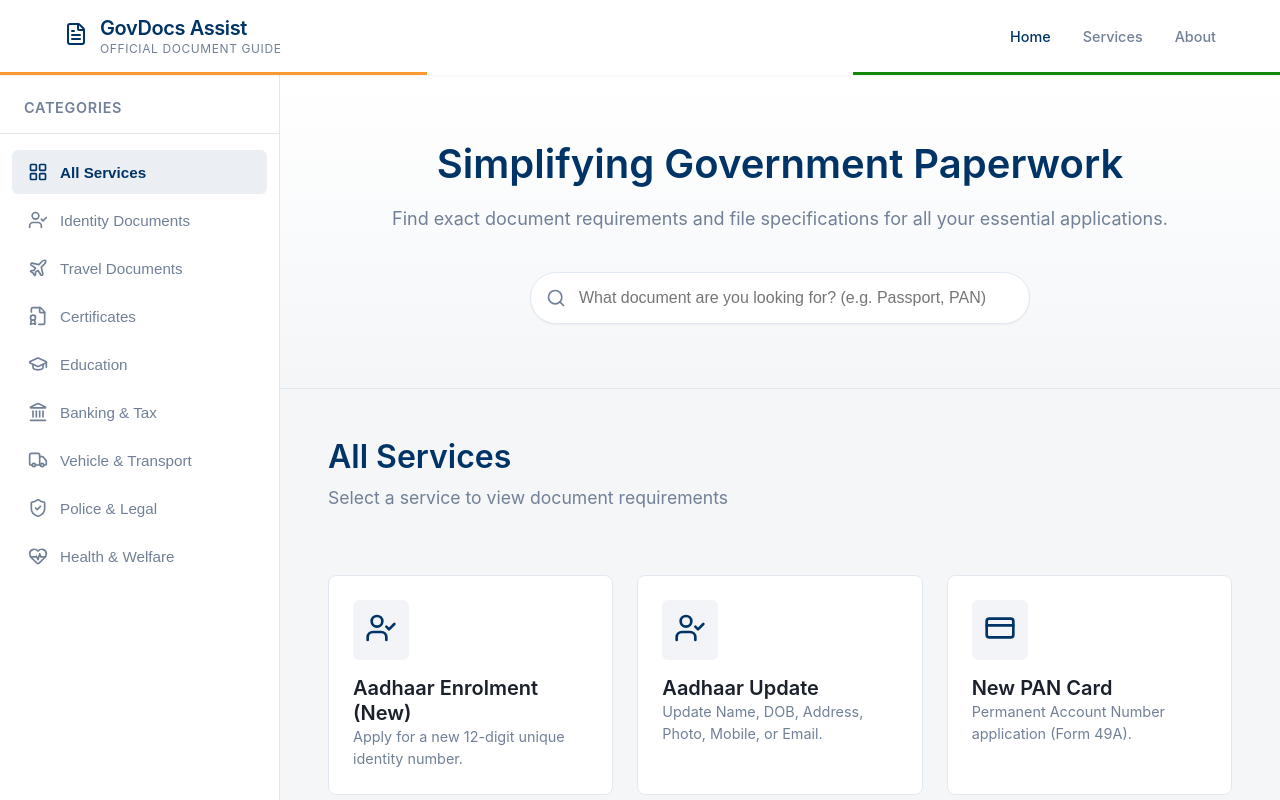
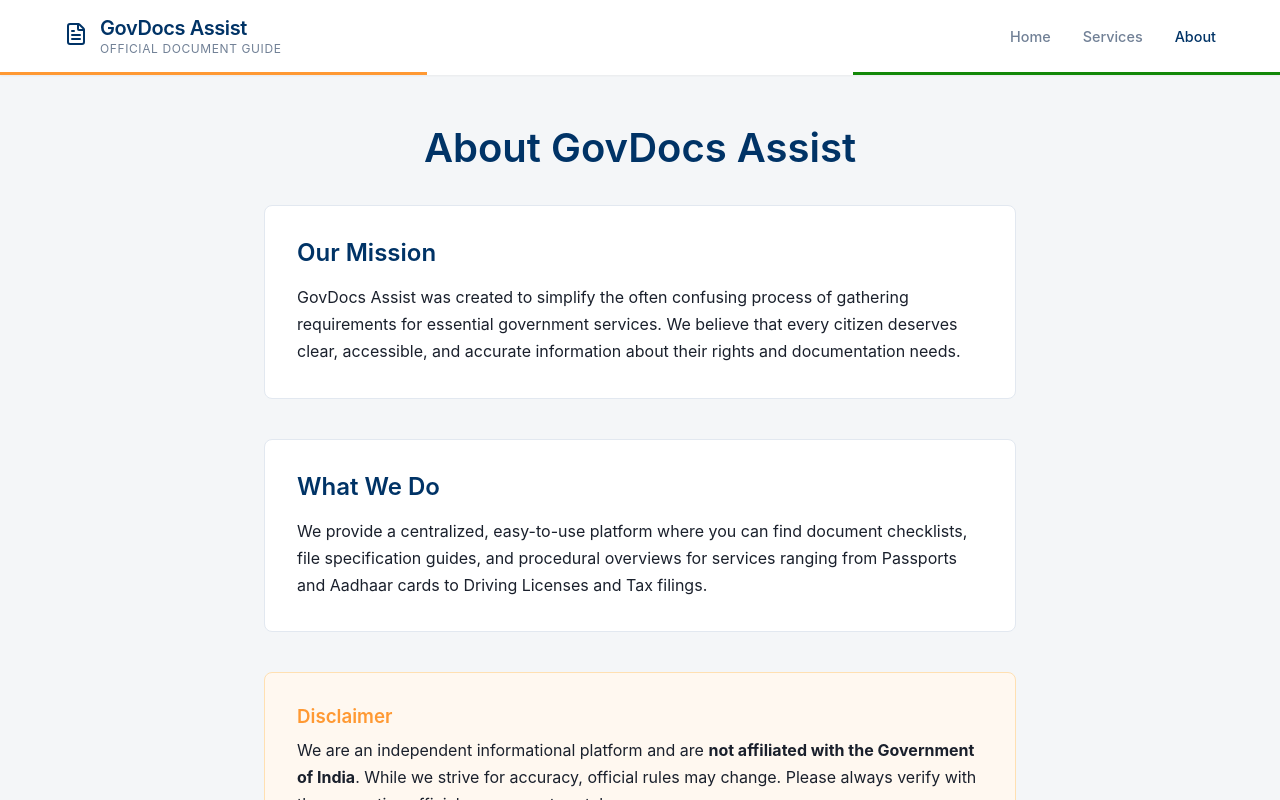
Before and after one commit to gargarnav/GovDocuments, a React (Vite) app: page /about in a window 1280 px wide. Built offline with nearby package versions, Linux system fonts and the light colour scheme.

Commit message:
Add About Us page with routing and navigation

```diff
--- a/package.json
+++ b/package.json
@@ -12,7 +12,8 @@
   "dependencies": {
     "lucide-react": "^0.563.0",
     "react": "^19.2.0",
-    "react-dom": "^19.2.0"
+    "react-dom": "^19.2.0",
+    "react-router-dom": "^7.13.0"
   },
   "devDependencies": {
     "@eslint/js": "^9.39.1",
--- a/src/App.jsx
+++ b/src/App.jsx
@@ -1,93 +1,25 @@
-import { useState } from 'react';
+
+import { BrowserRouter as Router, Routes, Route } from 'react-router-dom';
 import './App.css';
 import './modal.css';
 import './layout.css';
+import './about.css';
 import { Header } from './components/Header';
-import { Hero } from './components/Hero';
-import { ServiceCard } from './components/ServiceCard';
-import { DocumentModal } from './components/DocumentModal';
-import { Sidebar } from './components/Sidebar';
-import { services, categories } from './data/services';
+import { Home } from './Home';
+import { About } from './components/About';
 
 function App() {
-  const [selectedService, setSelectedService] = useState(null);
-  const [selectedCategory, setSelectedCategory] = useState(null);
-  const [searchTerm, setSearchTerm] = useState('');
+  return (
+    <Router>
+      <div className="app-container">
+        <Header />
 
-  const filteredServices = services.filter(service => {
-    // 1. Filter by Category
-    if (selectedCategory && service.categoryId !== selectedCategory) return false;
-
-    // 2. Filter by Search
-    if (searchTerm) {
-      const term = searchTerm.toLowerCase();
-      return (
-        service.title.toLowerCase().includes(term) ||
-        service.description.toLowerCase().includes(term)
-      );
-    }
-
-    return true;
-  });
-
-  const activeCategory = categories.find(c => c.id === selectedCategory);
-
-  // Theme segregations
-  const isPrivateSection = activeCategory?.isPrivate;
-
-  return (
-    <div className={`app-container ${isPrivateSection ? 'theme-private' : ''}`}>
-      <Header />
-
-      <main className="main-layout">
-        <Sidebar
-          categories={categories}
-          selectedCategory={selectedCategory}
-          onSelectCategory={(id) => {
-            setSelectedCategory(id);
-            window.scrollTo({ top: 0, behavior: 'smooth' });
-          }}
-        />
-
-        <div className="content-wrapper">
-          <Hero searchTerm={searchTerm} onSearchChange={setSearchTerm} />
-
-          <div className="content-container">
-            <section className="services-section">
-              <div className="section-header">
-                <h3>{activeCategory ? activeCategory.title : 'All Services'}</h3>
-                <p>{activeCategory ? activeCategory.description : 'Select a service to view document requirements'}</p>
-              </div>
-
-              <div className="services-grid">
-                {filteredServices.map(service => (
-                  <ServiceCard
-                    key={service.id}
-                    service={service}
-                    onClick={setSelectedService}
-                  />
-                ))}
-
-                {filteredServices.length === 0 && (
-                  <div className="no-results">
-                    <p>No services found matching your criteria.</p>
-                  </div>
-                )}
-              </div>
-            </section>
-          </div>
-
-          <footer className="footer">
-            <p>© 2024 GovDocs Assist. Not affiliated with the Government of India.</p>
-          </footer>
-        </div>
-      </main>
-
-      <DocumentModal
-        service={selectedService}
-        onClose={() => setSelectedService(null)}
-      />
-    </div>
+        <Routes>
+          <Route path="/" element={<Home />} />
+          <Route path="/about" element={<About />} />
+        </Routes>
+      </div>
+    </Router>
   );
 }
 
--- /dev/null
+++ b/src/Home.jsx
@@ -0,0 +1,82 @@
+
+import { useState } from 'react';
+import { Hero } from './components/Hero';
+import { Sidebar } from './components/Sidebar';
+import { ServiceCard } from './components/ServiceCard';
+import { DocumentModal } from './components/DocumentModal';
+import { services, categories } from './data/services';
+
+export function Home() {
+    const [selectedService, setSelectedService] = useState(null);
+    const [selectedCategory, setSelectedCategory] = useState(null);
+    const [searchTerm, setSearchTerm] = useState('');
+
+    const filteredServices = services.filter(service => {
+        // 1. Filter by Category
+        if (selectedCategory && service.categoryId !== selectedCategory) return false;
+
+        // 2. Filter by Search
+        if (searchTerm) {
+            const term = searchTerm.toLowerCase();
+            return (
+                service.title.toLowerCase().includes(term) ||
+                service.description.toLowerCase().includes(term)
+            );
+        }
+
+        return true;
+    });
+
+    const activeCategory = categories.find(c => c.id === selectedCategory);
+
+    return (
+        <div className="main-layout">
+            <Sidebar
+                categories={categories}
+                selectedCategory={selectedCategory}
+                onSelectCategory={(id) => {
+                    setSelectedCategory(id);
+                    window.scrollTo({ top: 0, behavior: 'smooth' });
+                }}
+            />
+
+            <div className="content-wrapper">
+                <Hero searchTerm={searchTerm} onSearchChange={setSearchTerm} />
+
+                <div className="content-container">
+                    <section className="services-section">
+                        <div className="section-header">
+                            <h3>{activeCategory ? activeCategory.title : 'All Services'}</h3>
+                            <p>{activeCategory ? activeCategory.description : 'Select a service to view document requirements'}</p>
+                        </div>
+
+                        <div className="services-grid">
+                            {filteredServices.map(service => (
+                                <ServiceCard
+                                    key={service.id}
+                                    service={service}
+                                    onClick={setSelectedService}
+                                />
+                            ))}
+
+                            {filteredServices.length === 0 && (
+                                <div className="no-results">
+                                    <p>No services found matching your criteria.</p>
+                                </div>
+                            )}
+                        </div>
+                    </section>
+                </div>
+
+                <footer className="footer">
+                    <p>© 2024 GovDocs Assist. Not affiliated with the Government of India.</p>
+                </footer>
+            </div>
+
+            <DocumentModal
+                service={selectedService}
+                onClose={() => setSelectedService(null)}
+            />
+        </div>
+    );
+}
--- /dev/null
+++ b/src/about.css
@@ -0,0 +1,44 @@
+.about-container {
+    padding: 3rem 1.5rem;
+    max-width: 800px;
+    margin: 0 auto;
+    flex: 1;
+}
+
+.about-content h1 {
+    font-size: 2.5rem;
+    color: var(--color-primary);
+    margin-bottom: 2rem;
+    text-align: center;
+}
+
+.about-section {
+    margin-bottom: 2.5rem;
+    background: var(--color-surface);
+    padding: 2rem;
+    border-radius: var(--radius-lg);
+    border: 1px solid var(--color-border);
+}
+
+.about-section h2 {
+    font-size: 1.5rem;
+    color: var(--color-primary);
+    margin-bottom: 1rem;
+}
+
+.about-section p {
+    color: var(--color-text-main);
+    line-height: 1.7;
+}
+
+.about-section.disclaimer {
+    background-color: #fff8f0;
+    /* Light orange warning tint */
+    border-color: #ffe0b2;
+}
+
+.about-section.disclaimer h3 {
+    color: var(--color-secondary);
+    /* Saffron */
+    margin-bottom: 0.5rem;
+}
--- /dev/null
+++ b/src/components/About.jsx
@@ -0,0 +1,39 @@
+
+export function About() {
+    return (
+        <div className="about-container">
+            <div className="about-content">
+                {/* EDIT SECTION 1: HEADER */}
+                <h1>About GovDocs Assist</h1>
+
+                {/* EDIT SECTION 2: INTRODUCTION */}
+                <section className="about-section">
+                    <h2>Our Mission</h2>
+                    <p>
+                        GovDocs Assist was created to simplify the often confusing process of gathering requirements for essential government services.
+                        We believe that every citizen deserves clear, accessible, and accurate information about their rights and documentation needs.
+                    </p>
+                </section>
+
+                {/* EDIT SECTION 3: WHAT WE DO */}
+                <section className="about-section">
+                    <h2>What We Do</h2>
+                    <p>
+                        We provide a centralized, easy-to-use platform where you can find document checklists,
+                        file specification guides, and procedural overviews for services ranging from Passports and Aadhaar cards
+                        to Driving Licenses and Tax filings.
+                    </p>
+                </section>
+
+                {/* EDIT SECTION 4: DISCLAIMER */}
+                <section className="about-section disclaimer">
+                    <h3>Disclaimer</h3>
+                    <p>
+                        We are an independent informational platform and are <strong>not affiliated with the Government of India</strong>.
+                        While we strive for accuracy, official rules may change. Please always verify with the respective official government portals.
+                    </p>
+                </section>
+            </div>
+        </div>
+    );
+}
--- a/src/components/Header.jsx
+++ b/src/components/Header.jsx
@@ -1,24 +1,27 @@
+
 import { FileText } from 'lucide-react';
+import { Link, useLocation } from 'react-router-dom';
 
 export function Header() {
+    const location = useLocation();
+
     return (
         <header className="header">
             <div className="header-content">
                 <div className="logo-section">
                     <div className="emblem-placeholder">
-                        {/* Abstract representation of a seal or logo */}
                         <FileText className="logo-icon" size={24} />
                     </div>
-                    <div className="brand-text">
+                    <Link to="/" className="brand-text">
                         <h1>GovDocs Assist</h1>
                         <span className="subtitle">Official Document Guide</span>
-                    </div>
+                    </Link>
                 </div>
 
                 <nav className="nav-links">
-                    <a href="#" className="nav-link active">Home</a>
-                    <a href="#" className="nav-link">Services</a>
-                    <a href="#" className="nav-link">About</a>
+                    <Link to="/" className={`nav-link ${location.pathname === '/' ? 'active' : ''}`}>Home</Link>
+                    <Link to="/" className="nav-link">Services</Link>
+                    <Link to="/about" className={`nav-link ${location.pathname === '/about' ? 'active' : ''}`}>About</Link>
                 </nav>
             </div>
 
```
Also changed, not shown: 1 other file (tests, documents, lock files or other folders).
